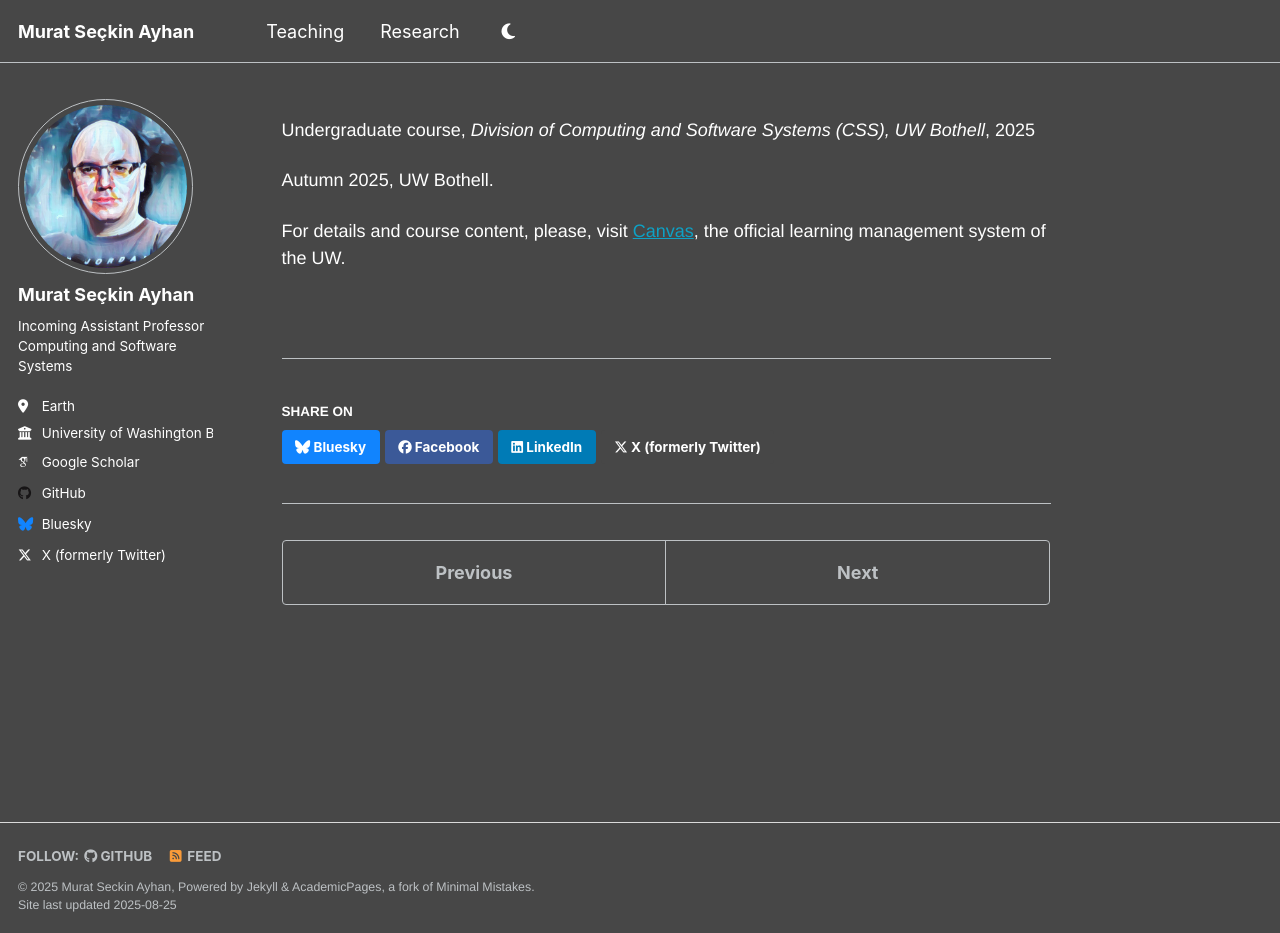
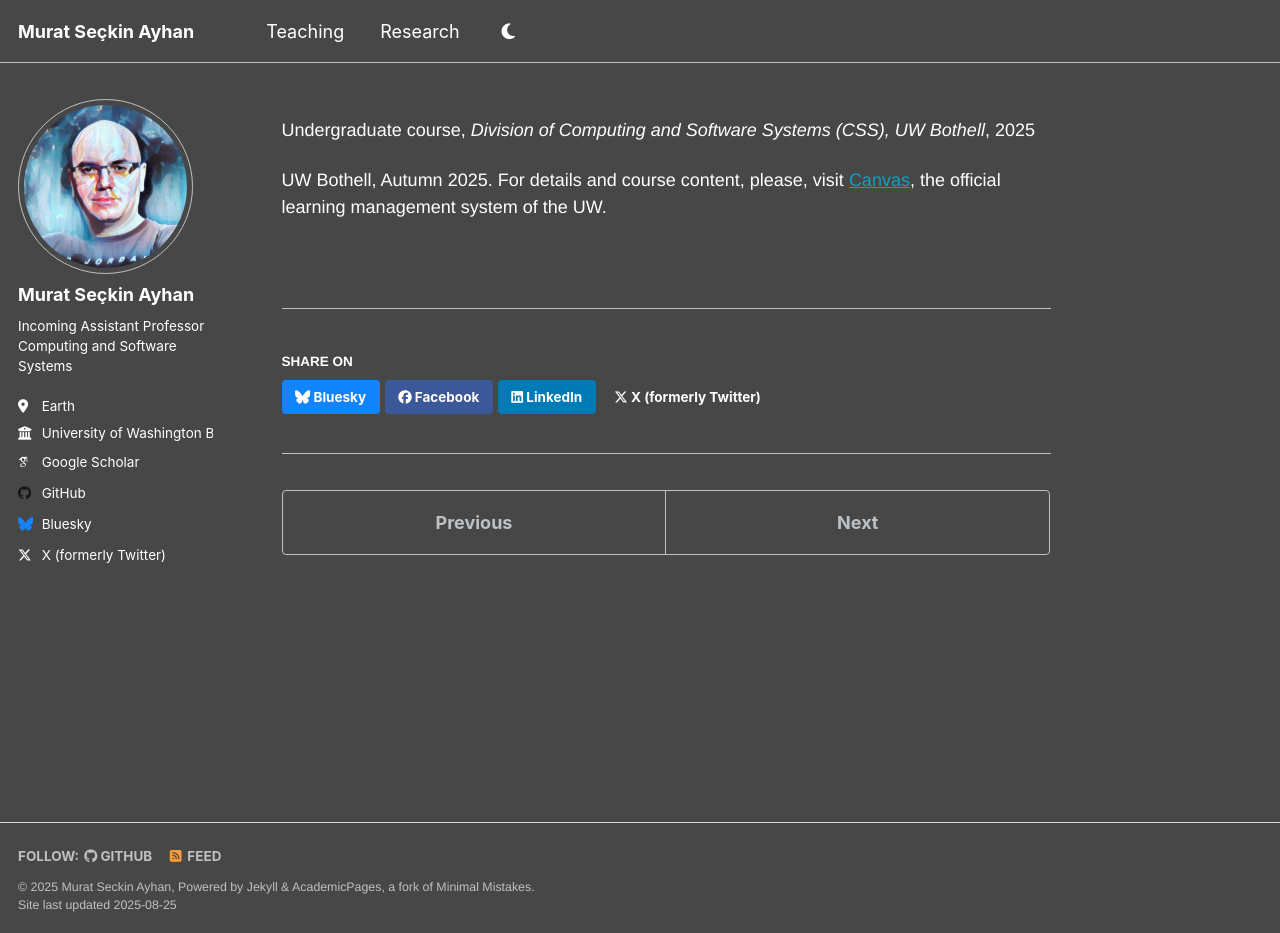
Before and after one commit to msayhan/msayhan.github.io, a Jekyll site: the page built from _teaching/2025-autumn-teaching.md, in a window 1280 px wide and 933 px high. Built offline with Jekyll 4.4.1, drawn with Linux system fonts in a browser that asks for light colours; some web fonts are replaced; a script that is not in the unit is left out.

```diff
--- a/_teaching/2025-autumn-teaching.md
+++ b/_teaching/2025-autumn-teaching.md
@@ -8,9 +8,7 @@ date: 2025-01-01
 location: "Bothell, Washington"
 ---
 
-Autumn 2025, UW Bothell.
-
-For details and course content, please, visit [Canvas](https://canvas.uw.edu),
+UW Bothell, Autumn 2025. For details and course content, please, visit [Canvas](https://canvas.uw.edu),
 the official learning management system of the UW.
 
 <!-- Heading 1
```
Also changed, not shown: _research/2049-research-algoritmicpeers.md (+0 -2 lines).
